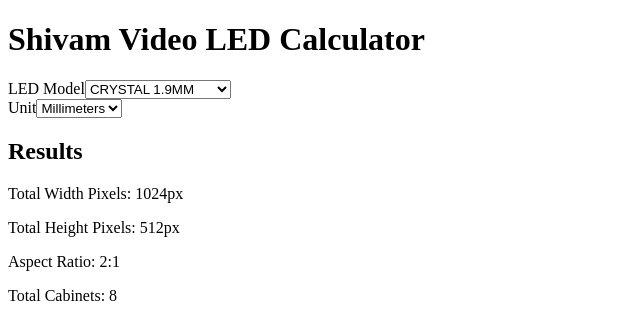
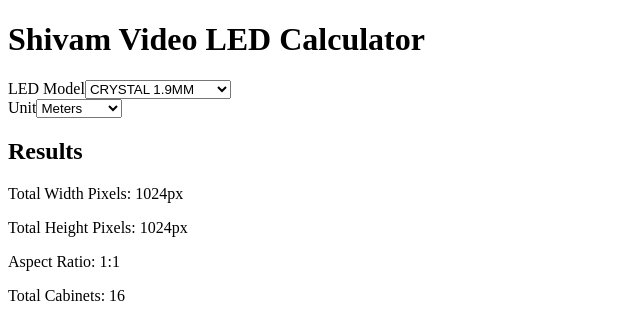
Before and after one commit to shivamraghav14/LED-CALCULATOR, a Next.js app: page / in a window 1280 px wide. Shown: the top 321 px of the page, without its empty margins (0-640 px from the left). Built offline with nearby package versions, Linux system fonts and the light colour scheme.

Commit message:
Update index.js

```diff
--- a/src/pages/index.js
+++ b/src/pages/index.js
@@ -23,9 +23,9 @@
 
 export default function LEDCalculator() {
   const [model, setModel] = useState("CRYSTAL 1.9MM");
-  const [width, setWidth] = useState(2000);
-  const [height, setHeight] = useState(1000);
-  const [unit, setUnit] = useState("mm");
+  const [width, setWidth] = useState(2);
+  const [height, setHeight] = useState(2);
+  const [unit, setUnit] = useState("meters");
 
   const convertSize = (value) => value * unitConversion[unit];
 
```
